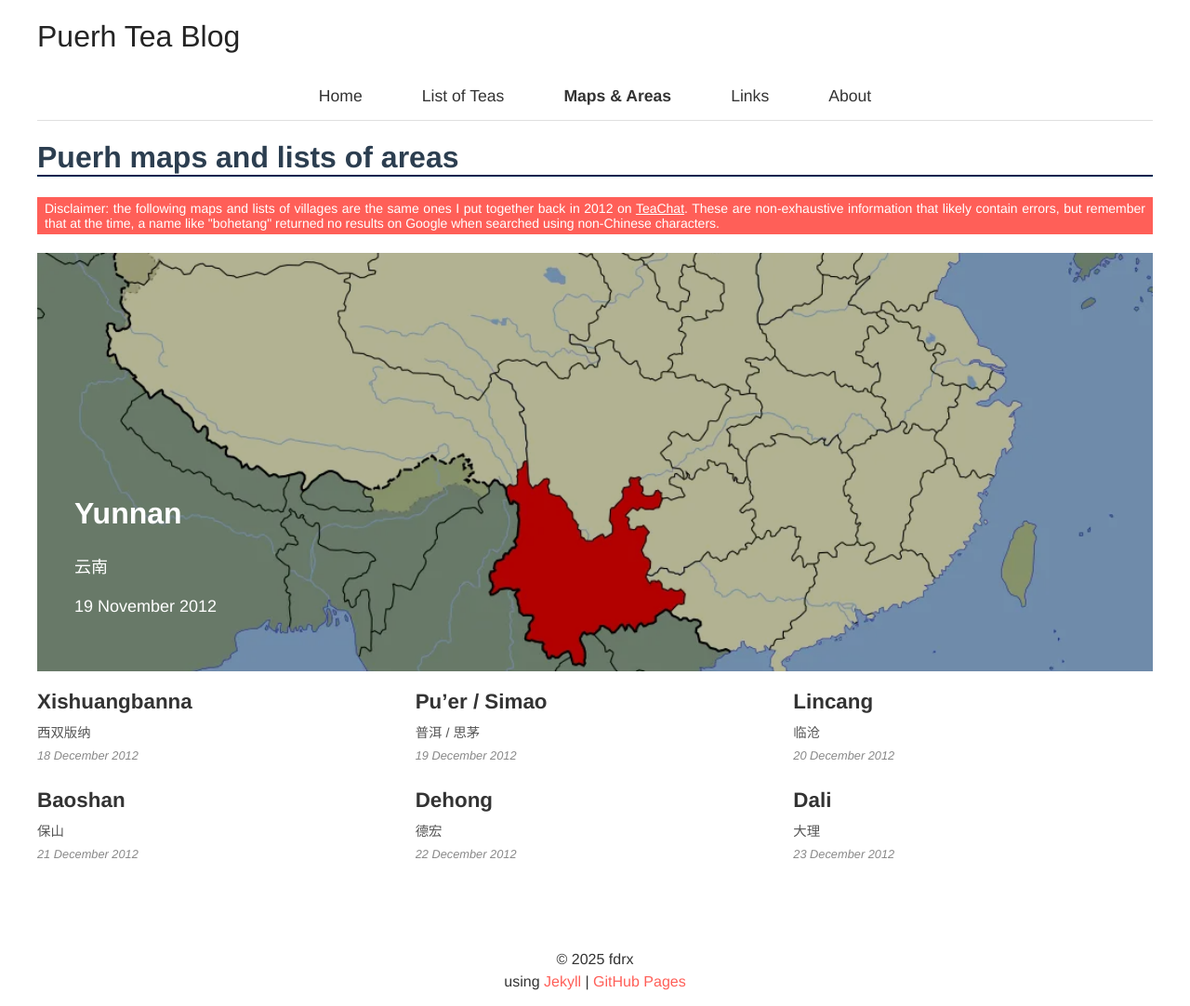
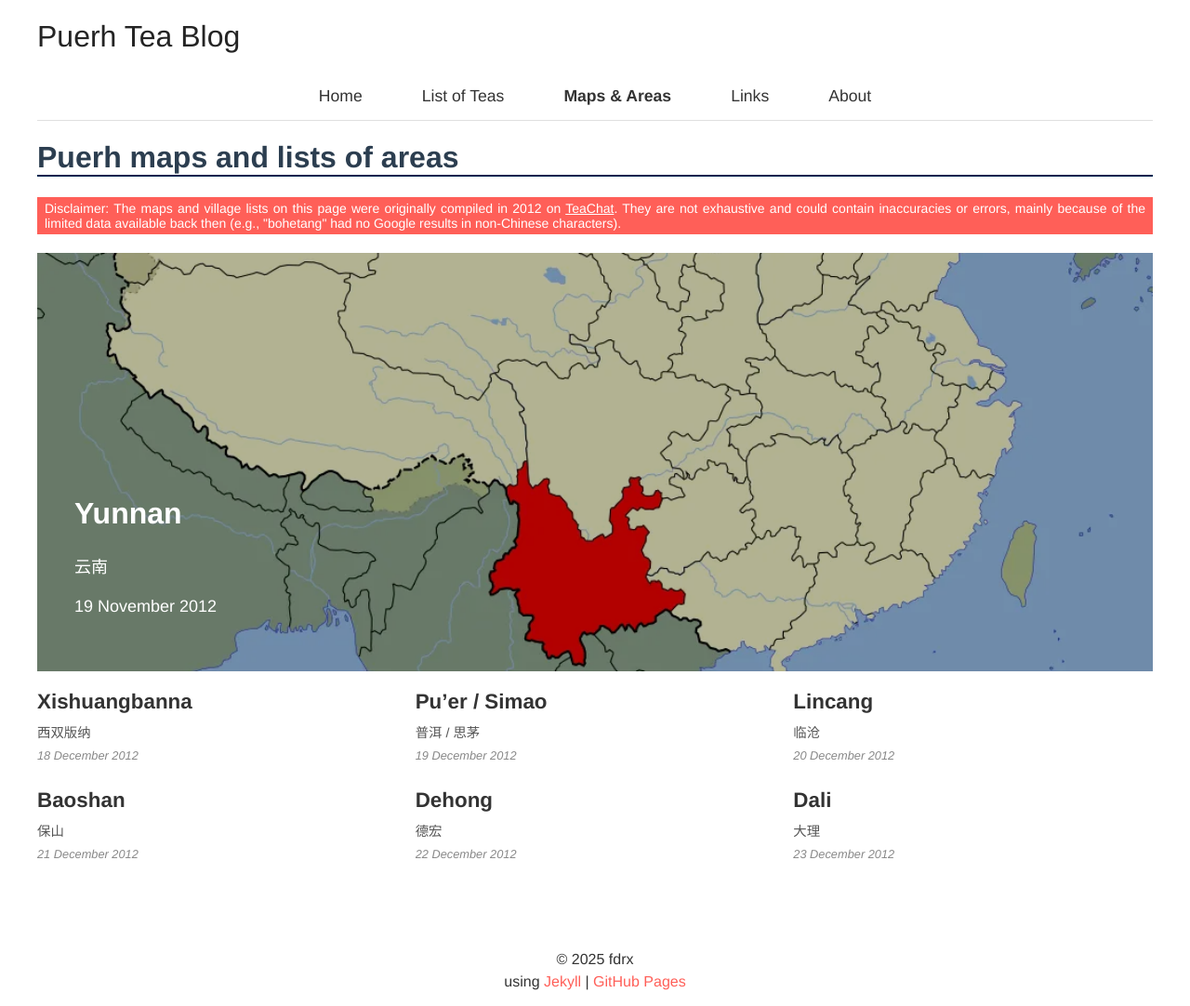
Before and after one commit to fdrx/fdrx.github.com, a Jekyll site: the page built from maps.md, in a window 1280 px wide. Shown: the whole page at 93% size. Built offline with Jekyll 4.4.1, drawn with Linux system fonts in a browser that asks for light colours.

Commit message:
disclaimer

```diff
--- a/_layouts/maps.html
+++ b/_layouts/maps.html
@@ -7,7 +7,7 @@ layout: default
 <h1>{{ page.title }}</h1>
 
 <div class="disclaimer">
-    Disclaimer: the following maps and lists of villages are the same ones I put together back in 2012 on <a href="https://www.teachat.com/viewtopic.php?t=17948" target="_blank" rel="noopener noreferrer nofollow">TeaChat</a>. These are non-exhaustive information that likely contain errors, but remember that at the time, a name like "bohetang" returned no results on Google when searched using non-Chinese characters.
+    Disclaimer: The maps and village lists on this page were originally compiled in 2012 on <a href="https://www.teachat.com/viewtopic.php?t=17948" target="_blank" rel="noopener noreferrer nofollow">TeaChat</a>. They are not exhaustive and could contain inaccuracies or errors, mainly because of the limited data available back then (e.g., "bohetang" had no Google results in non-Chinese characters).
 </div>
 
 {% assign last = site.maps.first %}
```
